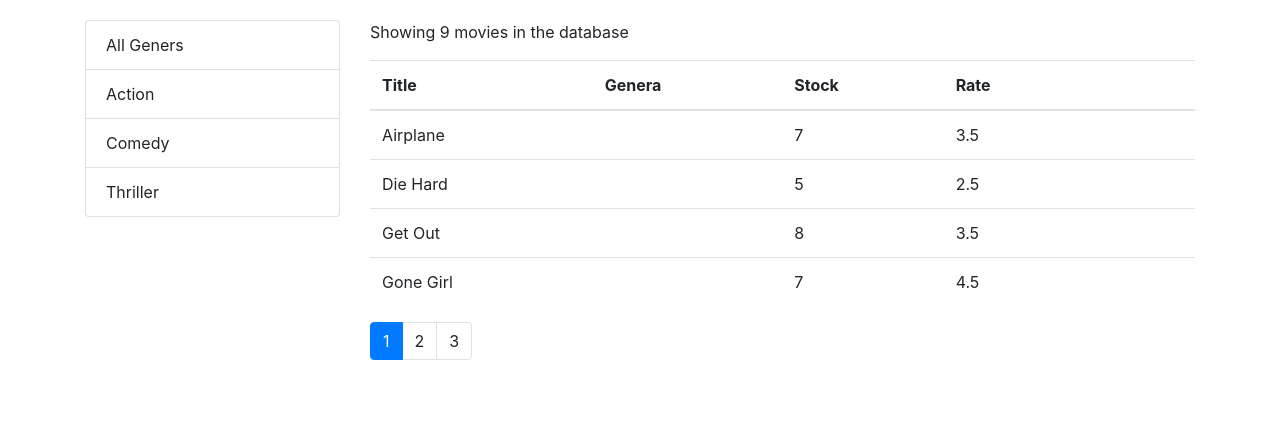
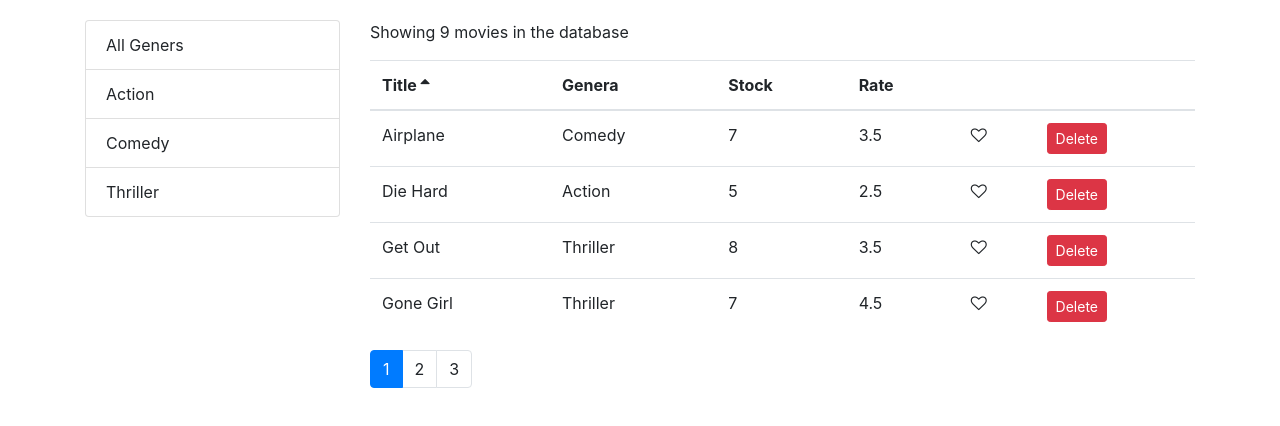
Before and after one commit to MennaRamadan/vidly-demo-2, a React (Create React App) app: page / in a window 1280 px wide. Shown: the top 426 px of the page. Built offline with nearby package versions, Linux system fonts and the light colour scheme.

Commit message:
extracting table, code refactoring and sorting

```diff
--- /dev/null
+++ b/src/components/common/table.jsx
@@ -0,0 +1,15 @@
+import React, { Component } from 'react';
+import TableHeader from './tableHeader';
+import TableBody from './tableBody';
+
+const Table = ({columns, sortColumn, onSort, data}) => {
+
+    // const {columns, sortColumn, onSort, data} = props;
+
+    return <table className="table">
+                <TableHeader columns={columns} sortColumn={sortColumn} onSort={onSort}/>
+                <TableBody data={data} columns={columns}/>
+            </table>;
+}
+
+export default Table;
--- a/src/components/common/tableBody.jsx
+++ b/src/components/common/tableBody.jsx
@@ -2,13 +2,23 @@ import React, { Component } from 'react';
 import _ from 'lodash';
 
 class TableBody extends Component {
+
+    renderCell = (item, column) => {
+        if(column.content) return column.content(item);
+        return _.get(item, column.path);
+    }
+
+    createKey= (item,  column) =>{
+        return item._id +(column.path || column.key);
+    }
+
     render() {
         const {data, columns} = this.props;
 
         return ( <tbody>
                 {data.map(item =>
-                <tr key={data._id}>
-                   {columns.map(column => <td>{_.get(item, column.path)}</td>)}
+                <tr key={item._id}>
+                   {columns.map(column => <td  key={this.createKey(item, column)}>{this.renderCell(item, column)}</td>)}
                 </tr>)}
             </tbody> );
     }
--- a/src/components/common/tableHeader.jsx
+++ b/src/components/common/tableHeader.jsx
@@ -1,7 +1,6 @@
 import React , {Component} from 'react';
 
 class TableHeader extends Component {
-
     raiseSort = path => {
         const sortColumn = {...this.props.sortColumn};
         if(sortColumn.path === path)
@@ -15,10 +14,21 @@ class TableHeader extends Component {
            this.props.onSort(sortColumn);
     }
 
+    renderSortIcon = column => {
+        const {sortColumn} = this.props;
+
+        if(column.path !== sortColumn.path) return null;
+        if(sortColumn.order === 'asc') return <i className="fa fa-sort-asc"></i>;
+        return <i className="fa fa-sort-desc"></i>;
+    }
+
     render() {
         return <thead>
                     <tr>
-                        {this.props.columns.map(column => (<th key={column.path || column.key} onClick={() => this.raiseSort(column.path)}> {column.label} </th>))}
+                        {this.props.columns.map(column =>
+                            (<th className="clickable" key={column.path || column.key} onClick={() => this.raiseSort(column.path)}>
+                             {column.label} {this.renderSortIcon(column)}
+                             </th>))}
                     </tr>
                 </thead>;
     }
--- a/src/components/movies.jsx
+++ b/src/components/movies.jsx
@@ -48,14 +48,21 @@ class Movies extends Component {
          this.setState({ sortColumn})
      }
 
-    render() {
-        const {length : count} = this.state.movies;
+     getPageData = () => {
         const {pageSize, currentPage, sortColumn, selectedGenre, movies: allMovies} = this.state;
 
         const filtered = selectedGenre && selectedGenre._id ? allMovies.filter(m => m.genre._id === selectedGenre._id) : allMovies;
         const sorted = _.orderBy(filtered, [sortColumn.path], [sortColumn.order])
         const movies = Paginate(sorted, currentPage, pageSize);
-        // const movies = Paginate(filtered, currentPage, pageSize);
+
+        return {totalCount: filtered.length , movies};
+     }
+
+    render() {
+        const {length : count} = this.state.movies;
+        const {pageSize, currentPage, sortColumn} = this.state;
+
+        const {totalCount, movies} = this.getPageData();
 
         if(count === 0) return <p>There are no movies in the database</p>
         return(
@@ -66,7 +73,7 @@ class Movies extends Component {
                     onItemSelect={this.handleGenraSelect}/>
             </div>
             <div className="col">
-                    <p>Showing {filtered.length} movies in the database</p>
+                    <p>Showing {totalCount} movies in the database</p>
                     <MoviesTable
                         movies={movies}
                         sortColumn = {sortColumn}
@@ -74,7 +81,7 @@ class Movies extends Component {
                         onLike={this.handleLike}
                         onSort={this.handleSort}/>
                     <Pagination
-                    itemsCount={filtered.length}
+                    itemsCount={totalCount}
                     pageSize={pageSize}
                     currentPage= {currentPage}
                     onPageChanged={this.handlePageChanged}/>
--- a/src/components/moviesTable.jsx
+++ b/src/components/moviesTable.jsx
@@ -1,38 +1,22 @@
 import React, { Component } from 'react';
 import Like from './common/like';
-import TableHeader from './common/tableHeader';
-import TableBody from './common/tableBody';
+import Table from './common/table'
 
 class MoviesTable extends Component {
 
     columns = [
         {path: 'title', label: 'Title'},
-        {path: 'genera.name', label: 'Genera'},
+        {path: 'genre.name', label: 'Genera'},
         {path: 'numberInStock', label: 'Stock'},
         {path: 'dailyRentalRate', label: 'Rate'},
-        {key:'like'},
-        {key:'delete'}
+        {key:'like', content: movie => (<Like liked={movie.liked} onClick={() => this.props.onLike(movie)}/>)},
+        {key:'delete', content: movie => (<button className="btn btn-danger btn-sm" onClick={ () => this.props.onDelete(movie)}>Delete</button>)}
     ];
 
     render() {
-        const {movies , onDelete, onLike,sortColumn,onSort} = this.props;
+        const {movies,sortColumn,onSort} = this.props;
 
-            return   <table className="table">
-                        <TableHeader columns={this.columns} sortColumn={sortColumn} onSort={onSort}/>
-                        <TableBody data={movies} columns={this.columns}/>
-                        {/* <tbody>
-                            {movies.map(movie =>(
-                            <tr key={movie._id}>
-                                <td>{movie.title}</td>
-                                <td>{movie.genre.name}</td>
-                                <td>{movie.numberInStock}</td>
-                                <td>{movie.dailyRentalRate}</td>
-                                <td><Like liked={movie.liked} onClick={() => onLike(movie)}/></td>
-                                <td><button className="btn btn-danger btn-sm" onClick={ () => onDelete(movie)}>Delete</button></td>
-                            </tr>
-                            ))}
-                        </tbody> */}
-                    </table>;
+            return <Table columns={this.columns} data={movies} sortColumn={sortColumn} onSort={onSort} />;
     }
 }
 
--- a/src/index.css
+++ b/src/index.css
@@ -12,3 +12,7 @@ code {
   font-family: source-code-pro, Menlo, Monaco, Consolas, "Courier New",
     monospace;
 }
+
+.clickable{
+  cursor: pointer;
+}
```
Also changed, not shown: 1 other file (tests, documents, lock files or other folders).
